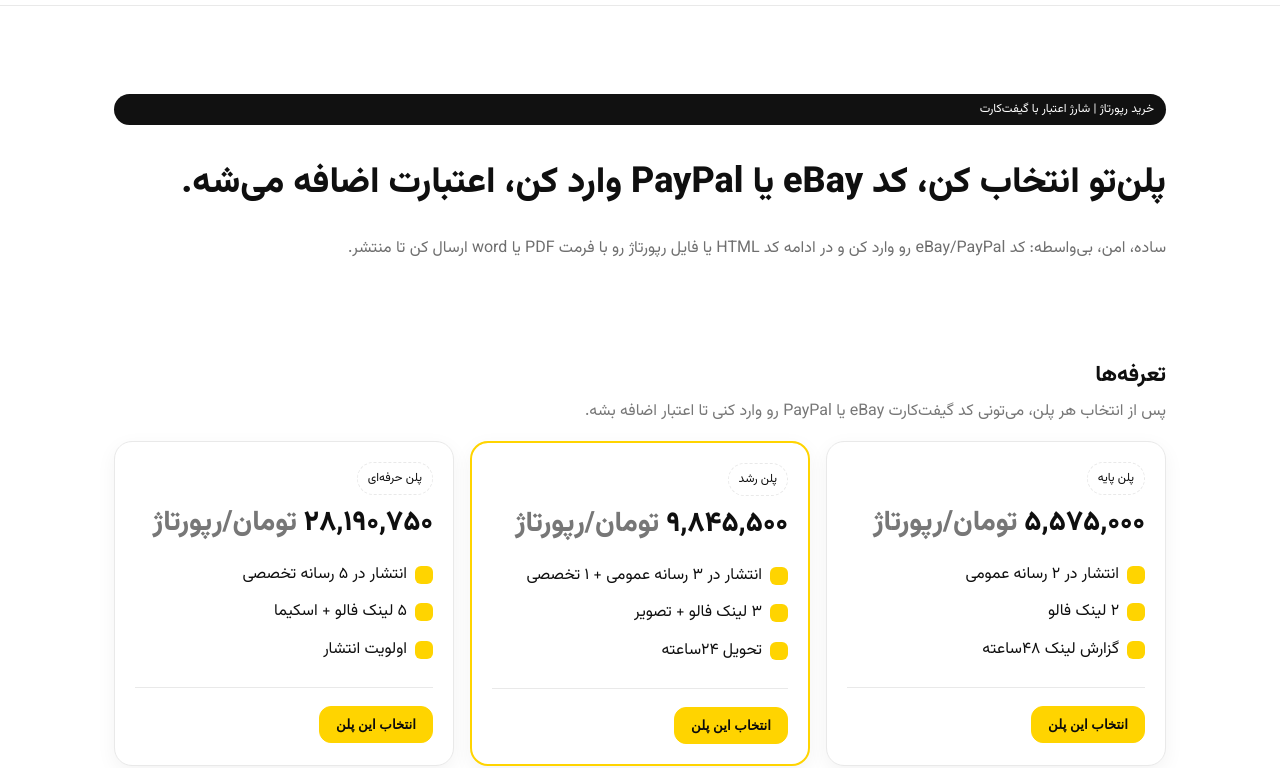
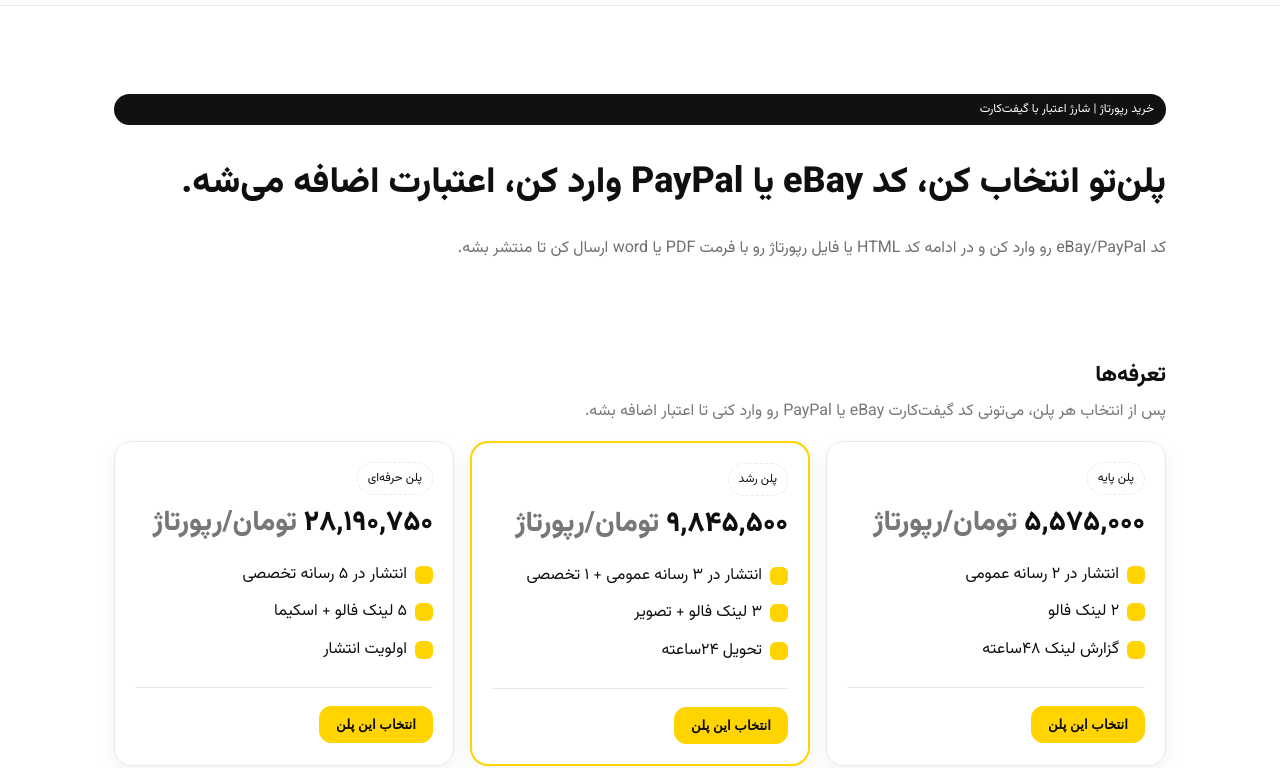
Before and after one commit to Reportageino/reportage, a plain HTML site: page index.html in a window 1280 px wide. Shown: the part 64-832 px from the top of the page. Drawn offline with Linux system fonts and the light colour scheme.

Commit message:
Update index.html

```diff
--- a/index.html
+++ b/index.html
@@ -85,7 +85,7 @@
     <div class="wrap container">
       <span class="kicker">خرید رپورتاژ | شارژ اعتبار با گیفت‌کارت</span>
       <h2 class="title">پلن‌تو انتخاب کن، کد eBay یا PayPal وارد کن، اعتبارت اضافه می‌شه.</h2>
-      <p class="sub">ساده، امن، بی‌واسطه: کد eBay/PayPal رو وارد کن و در ادامه کد HTML یا فایل رپورتاژ رو با فرمت PDF یا word ارسال کن تا منتشر.</p>
+      <p class="sub"> کد eBay/PayPal رو وارد کن و در ادامه کد HTML یا فایل رپورتاژ رو با فرمت PDF یا word ارسال کن تا منتشر بشه.</p>
     </div>
   </section>
 
```
